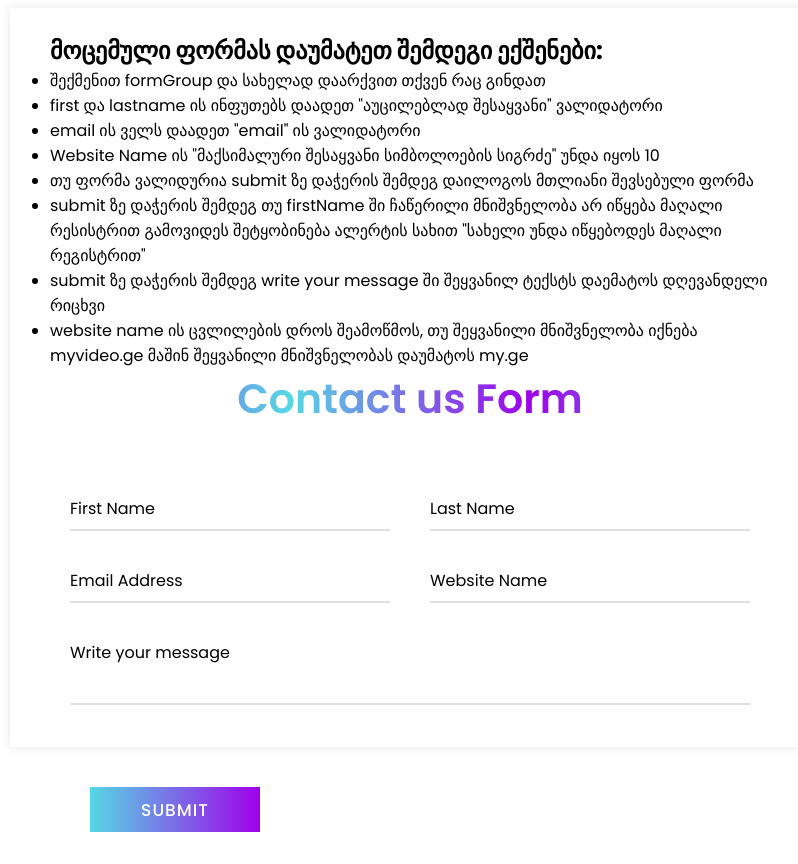
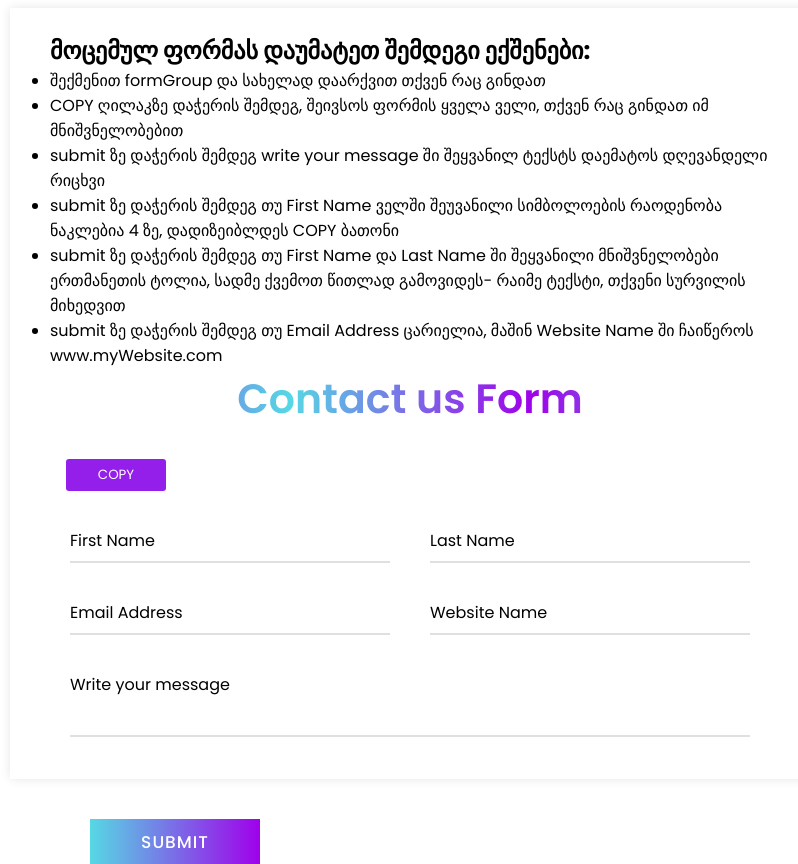
Before and after one commit to gptskialadze/bog-training, an Angular app: page / in a window 1280 px wide. Shown: the whole page, without its empty margins (230-1028 px from the left). Before the commit the page ends 832 px from the top, so only its background shows below. Built offline with nearby package versions, Linux system fonts and the light colour scheme.

Commit message:
reactive

```diff
--- a/src/app/app.component.html
+++ b/src/app/app.component.html
@@ -1,26 +1,42 @@
 <div class="container">
-    <h2>მოცემული ფორმას დაუმატეთ შემდეგი ექშენები:</h2>
+    <h2>მოცემულ ფორმას დაუმატეთ შემდეგი ექშენები:</h2>
     <ul>
         <li>შექმენით formGroup და სახელად დაარქვით თქვენ რაც გინდათ</li>
-        <li>first და lastname ის ინფუთებს დაადეთ "აუცილებლად შესაყვანი" ვალიდატორი</li>
+        <!-- <li>first და lastname ის ინფუთებს დაადეთ "აუცილებლად შესაყვანი" ვალიდატორი</li>
         <li>email ის ველს დაადეთ "email" ის ვალიდატორი</li>
         <li>Website Name ის "მაქსიმალური შესაყვანი სიმბოლოების სიგრძე" უნდა იყოს 10</li>
         <li>თუ ფორმა ვალიდურია submit ზე დაჭერის შემდეგ დაილოგოს მთლიანი შევსებული ფორმა</li>
         <li>submit ზე დაჭერის შემდეგ თუ firstName ში ჩაწერილი მნიშვნელობა არ იწყება მაღალი რესისტრით
             გამოვიდეს შეტყობინება ალერტის სახით "სახელი უნდა იწყებოდეს მაღალი რეგისტრით"
+        </li> -->
+        <li>
+            COPY ღილაკზე დაჭერის შემდეგ, შეივსოს ფორმის ყველა ველი, თქვენ რაც გინდათ იმ მნიშვნელობებით
         </li>
         <li>submit ზე დაჭერის შემდეგ write your message ში შეყვანილ ტექსტს დაემატოს
             დღევანდელი რიცხვი
         </li>
-        <li>website name ის ცვლილების დროს შეამოწმოს, თუ შეყვანილი მნიშვნელობა
+        <li>submit ზე დაჭერის შემდეგ თუ First Name ველში შეუვანილი სიმბოლოების რაოდენობა
+            ნაკლებია 4 ზე, დადიზეიბლდეს COPY ბათონი
+        </li>
+        <li>submit ზე დაჭერის შემდეგ თუ First Name და Last Name ში შეყვანილი
+            მნიშვნელობები ერთმანეთის ტოლია, სადმე ქვემოთ წითლად გამოვიდეს- რაიმე ტექსტი,
+            თქვენი სურვილის მიხედვით
+        </li>
+
+        <li>submit ზე დაჭერის შემდეგ თუ Email Address ცარიელია, მაშინ Website Name ში ჩაიწეროს
+            www.myWebsite.com
+        </li>
+        <!-- <li>website name ის ცვლილების დროს შეამოწმოს, თუ შეყვანილი მნიშვნელობა
             იქნება myvideo.ge მაშინ შეყვანილი მნიშვნელობას დაუმატოს my.ge
-        </li>
+        </li> -->
 
     </ul>
     <div class="text">
        Contact us Form
     </div>
+
     <form action="#">
+        <button class="copy">COPY</button>
        <div class="form-row">
           <div class="input-data">
              <input type="text" required>
--- a/src/app/app.component.scss
+++ b/src/app/app.component.scss
@@ -146,3 +146,19 @@ form .form-row .textarea{
     width: 40%!important;
   }
 }
+
+.copy {
+    padding: 6px;
+    width: 100px;
+    background-color: #951fea;
+    color: white;
+    border: none;
+    border-radius: 3px;
+    cursor: pointer;
+    backdrop-filter: blur(2deg);
+    margin: 0 16px;
+}
+
+.copy:hover {
+    opacity: 0.6;
+}
```
